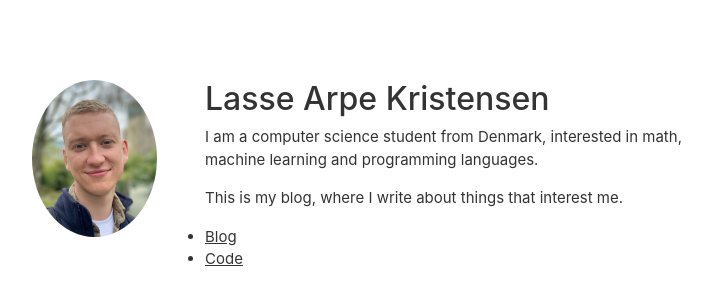
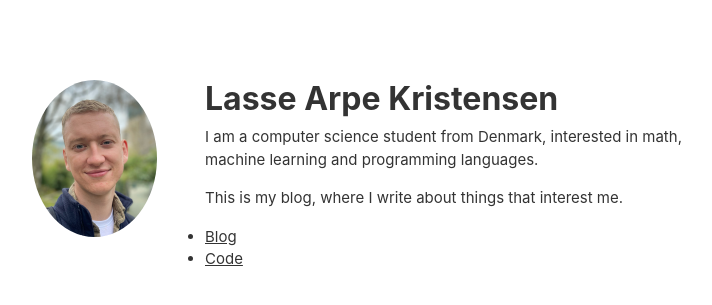
Before and after one commit to lassearpe/lassearpe.github.io_Backend, a Jekyll site: the page index.html, which Jekyll copies as it is, in a window 1280 px wide. Shown: the top 305 px of the page, without its empty margins (174-886 px from the left). Built offline with Jekyll 4.4.1, drawn with Linux system fonts in a browser that asks for light colours.

```diff
--- a/index.html
+++ b/index.html
@@ -26,7 +26,7 @@
 
                 <div class="row mb-4">
                     <div class="col">
-                        <h2>Lasse Arpe Kristensen</h2>
+                        <h2 style="font-weight: bold;">Lasse Arpe Kristensen</h2>
 
                         <p class="tagline">
                             I am a computer science student from Denmark, interested in math, machine learning and programming languages.
```
